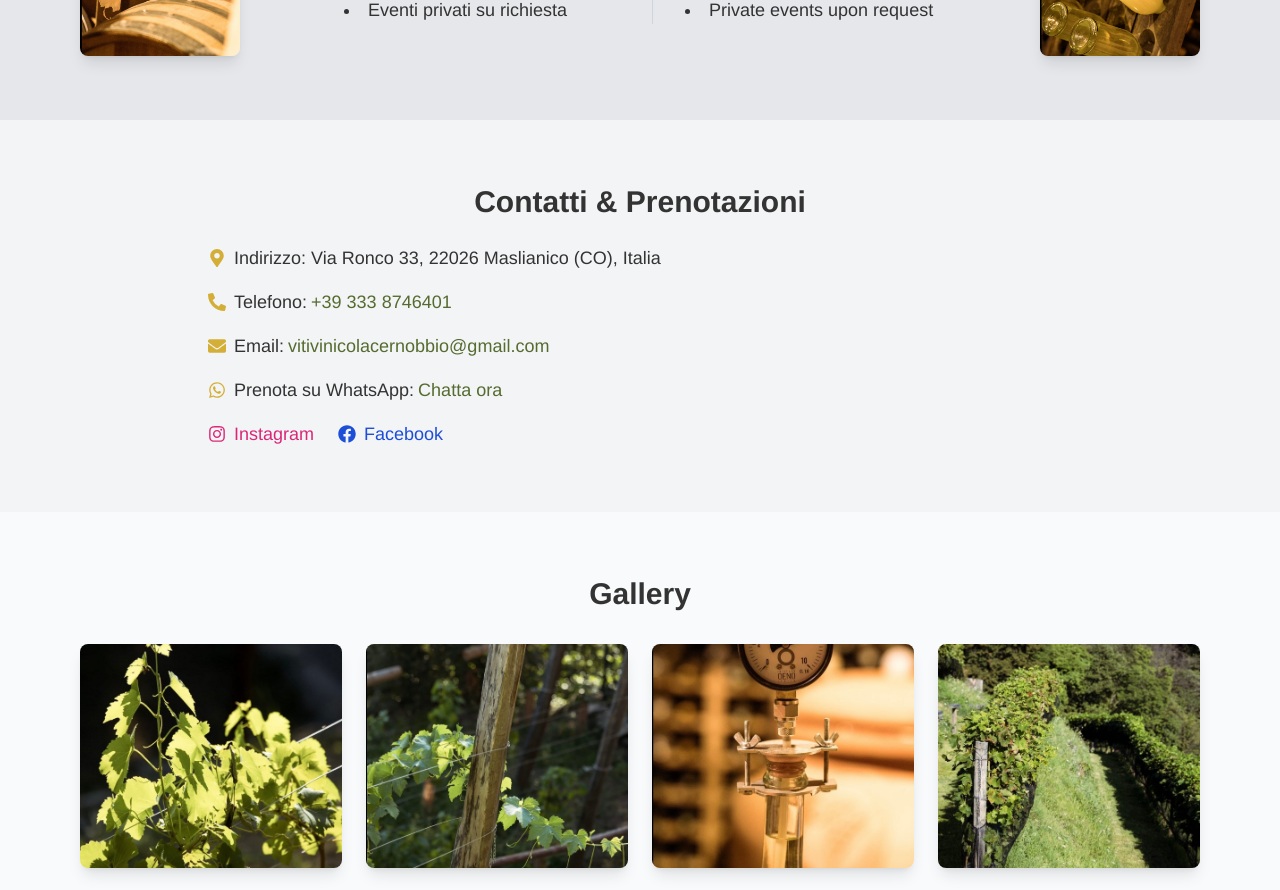
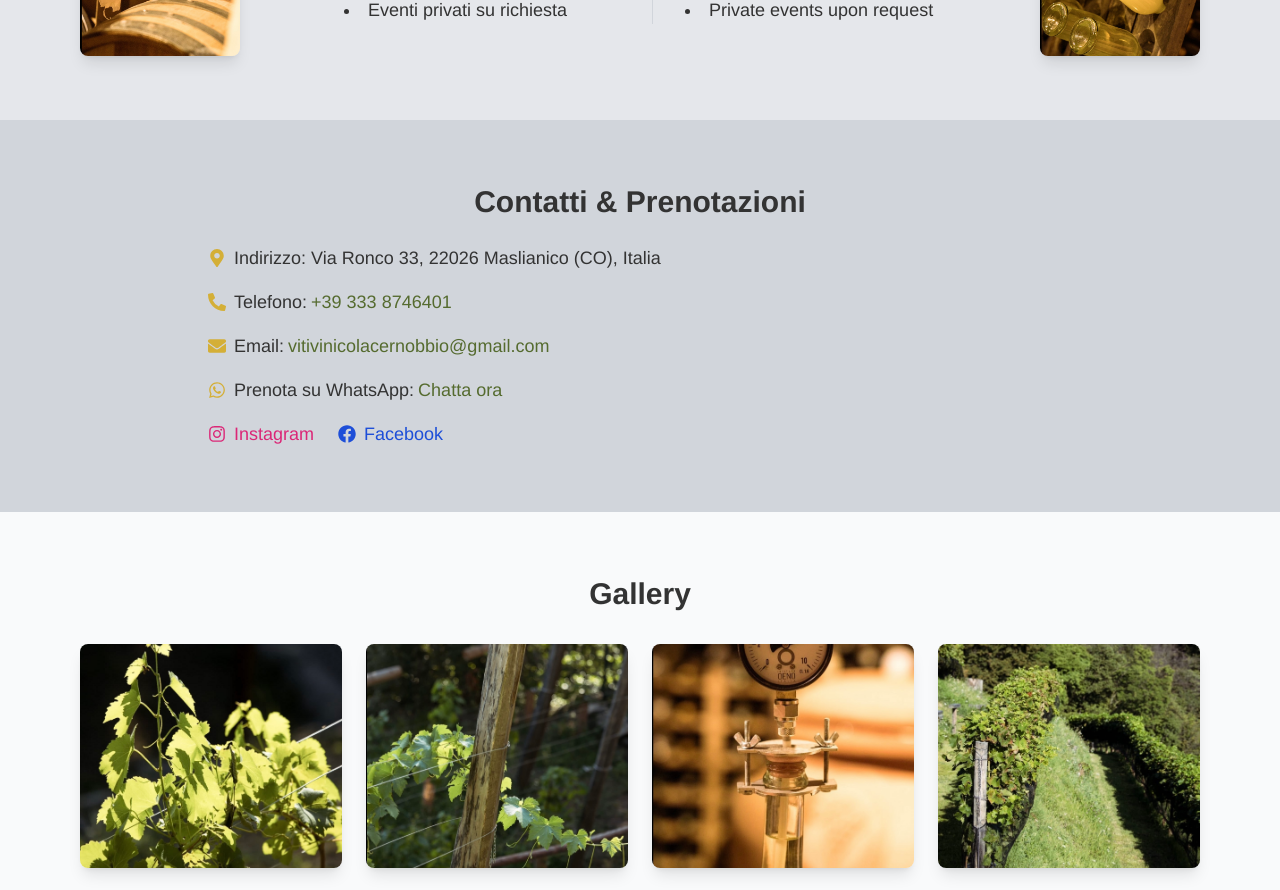
Before and after one commit to Marsmao2/VitivinicolaCernobbio1, a React (Create React App) app: page / in a window 1280 px wide. Shown: the part 1260-2150 px from the top of the page. Built offline with nearby package versions, Linux system fonts and the light colour scheme.

Commit message:
Update Contact.js

```diff
--- a/src/components/Contact.js
+++ b/src/components/Contact.js
@@ -3,7 +3,7 @@ import { FaPhoneAlt, FaEnvelope, FaMapMarkerAlt, FaWhatsapp, FaInstagram, FaFace
 
 export default function Contact() {
   return (
-    <section id="contatti" className="py-16 bg-gray-100">
+    <section id="contatti" className="py-16 bg-gray-300">
       <div className="max-w-4xl mx-auto px-4">
         <h2 className="text-3xl font-semibold mb-6 text-center">Contatti & Prenotazioni</h2>
         <div className="space-y-4 text-lg">
```
